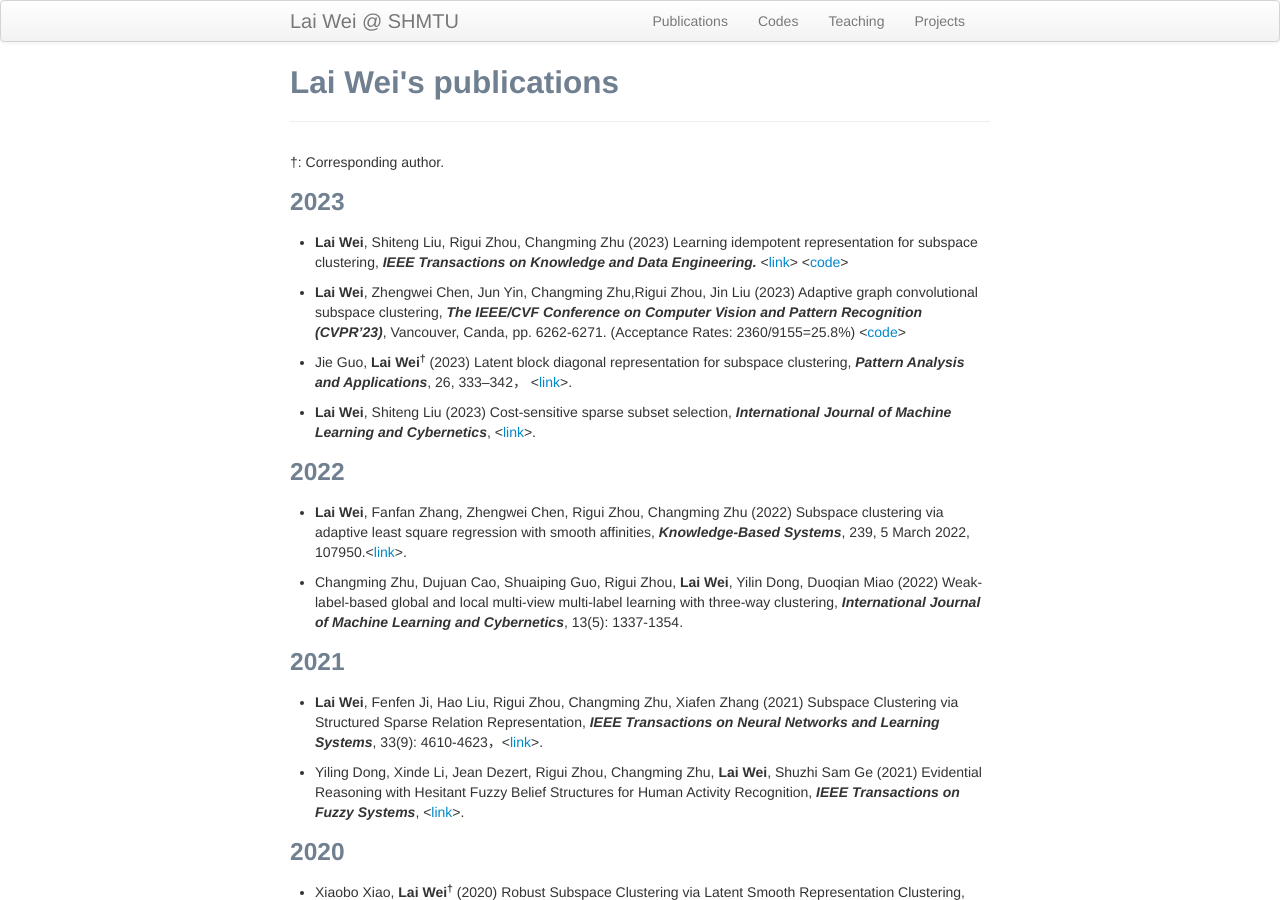
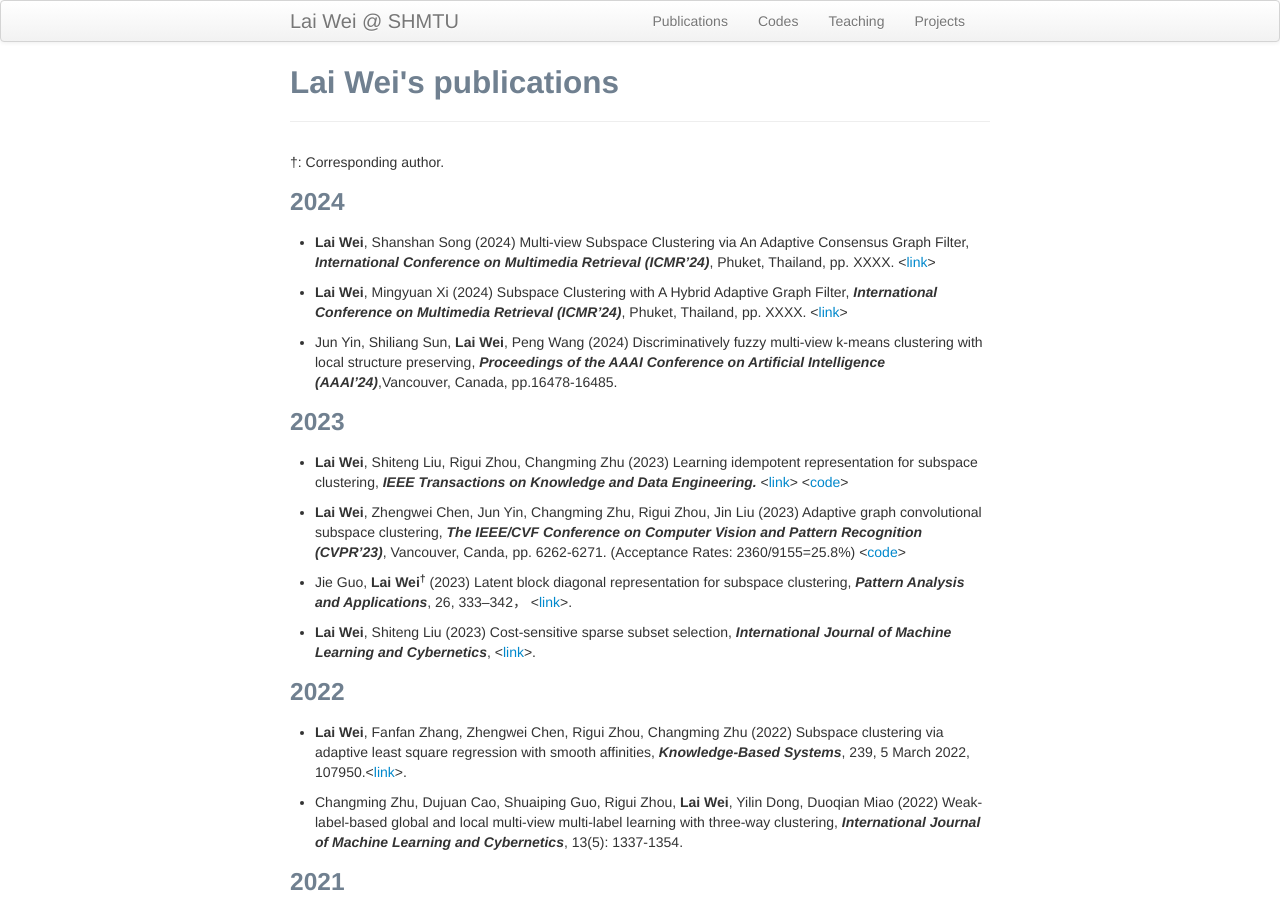
Before and after one commit to weilyshmtu/weilyshmtu.github.io, a Jekyll site: the page built from pages/pubs.md, in a window 1280 px wide and 900 px high. Built offline with Jekyll 4.4.1, drawn with Linux system fonts in a browser that asks for light colours.

Commit message:
Update pubs.md

```diff
--- a/pages/pubs.md
+++ b/pages/pubs.md
@@ -6,10 +6,19 @@ title: Lai Wei's publications
 
 &dagger;: Corresponding author.
 
+### 2024
+<ul> <li> <b>Lai Wei</b>, Shanshan Song (2024) Multi-view Subspace Clustering via An Adaptive Consensus Graph Filter, <i><b> International Conference on Multimedia Retrieval (ICMR’24)</b></i>, Phuket, Thailand, pp. XXXX. <<a href="https://doi.org/10.1145/3652583.3658009">link</a>></li></ul>
+
+<ul> <li> <b>Lai Wei</b>, Mingyuan Xi (2024) Subspace Clustering with A Hybrid Adaptive Graph Filter, <i><b> International Conference on Multimedia Retrieval (ICMR’24)</b></i>, Phuket, Thailand, pp. XXXX. <<a href="https://doi.org/10.1145/3652583.3658042">link</a>></li></ul>
+
+
+<ul> <li> Jun Yin, Shiliang Sun, <b>Lai Wei</b>, Peng Wang (2024) Discriminatively fuzzy multi-view k-means clustering with local structure preserving, <i><b> Proceedings of the AAAI Conference on Artificial Intelligence (AAAI’24)</b></i>,Vancouver, Canada, pp.16478-16485.</li></ul>
+
+
 ### 2023
 <ul> <li> <b>Lai Wei</b>, Shiteng Liu, Rigui Zhou, Changming Zhu (2023) Learning idempotent representation for subspace clustering, <i><b>IEEE Transactions on Knowledge and Data Engineering.</b></i> <<a href="https://doi.org/10.1109/TKDE.2023.3303343">link</a>> <<a href="https://github.com/weilyshmtu/Learning-idempotent-representation-for-subspace-segmentation">code</a>> </li></ul>
 
-<ul> <li> <b>Lai Wei</b>, Zhengwei Chen, Jun Yin, Changming Zhu,Rigui Zhou, Jin Liu (2023) Adaptive graph convolutional subspace clustering, <i><b>The IEEE/CVF Conference on Computer Vision and Pattern Recognition (CVPR’23)</b></i>, Vancouver, Canda, pp. 6262-6271. (Acceptance Rates: 2360/9155=25.8%)  <<a href="https://github.com/weilyshmtu/AGCSC">code</a>></li></ul>
+<ul> <li> <b>Lai Wei</b>, Zhengwei Chen, Jun Yin, Changming Zhu, Rigui Zhou, Jin Liu (2023) Adaptive graph convolutional subspace clustering, <i><b>The IEEE/CVF Conference on Computer Vision and Pattern Recognition (CVPR’23)</b></i>, Vancouver, Canda, pp. 6262-6271. (Acceptance Rates: 2360/9155=25.8%)  <<a href="https://github.com/weilyshmtu/AGCSC">code</a>></li></ul>
 
 <ul> <li> Jie Guo, <b>Lai Wei<sup>&dagger;</sup></b> (2023) Latent block diagonal representation for subspace clustering, <i><b>Pattern Analysis and Applications</b></i>,  26, 333–342， <<a href="https://doi.org/10.1007/s10044-022-01101-3">link</a>>.</li></ul>
 
```
